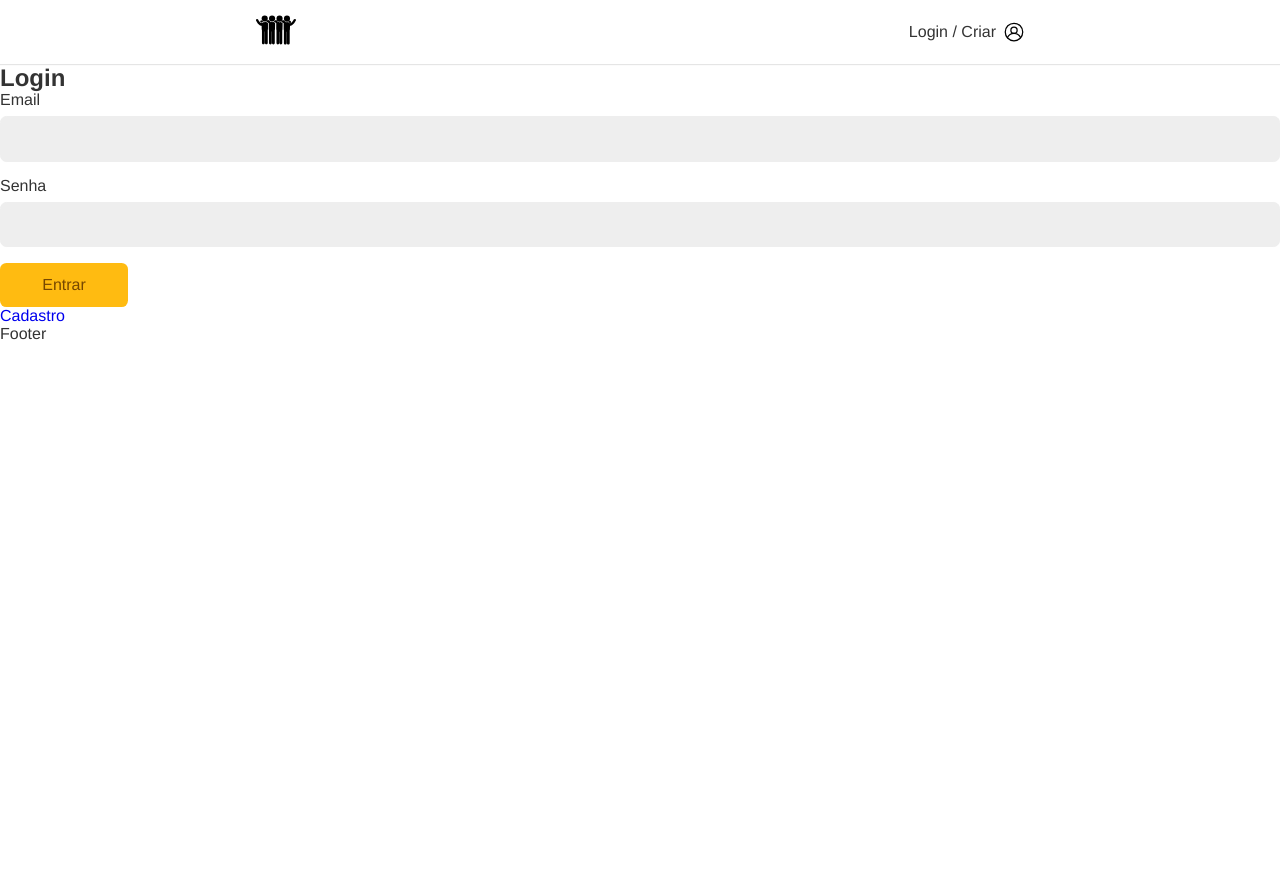
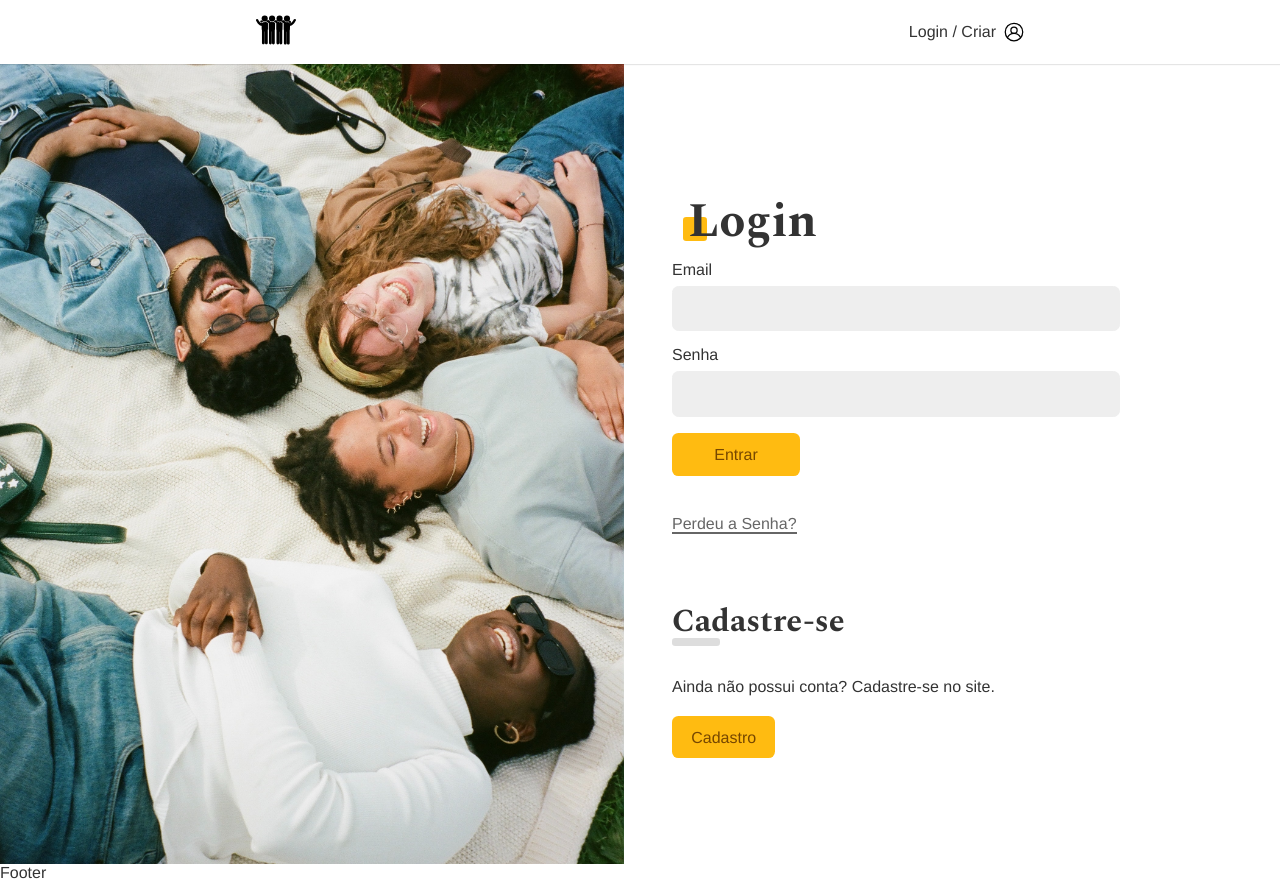
Before and after one commit to GabriellDev0/friends-gram, a React (Create React App) app: page /login in a window 1280 px wide. Before the commit the page ends 800 px from the top, so only its background shows below. Built offline with nearby package versions, Linux system fonts and the light colour scheme; no server answers.

Commit message:
Adicionei todo o estilo da página Login

```diff
--- a/src/App.css
+++ b/src/App.css
@@ -1,3 +1,5 @@
+@import url('https://fonts.googleapis.com/css2?family=Spectral:wght@700&display=swap');
+
 *{
   box-sizing: border-box;
 }
@@ -7,7 +9,7 @@
   margin: 0px;
   color: #333;
   --type-first: Helvetica, Arial, sans-serif;
-  --type-second: 'Spectral', Georgia;
+  --type-second: 'Spectral', georgia;
   font-family: var(--type-first);
 }
 
@@ -35,6 +37,7 @@
 
 a{
   text-decoration: none;
+  color: #333;
 }
 
 .container{
@@ -42,3 +45,38 @@
   padding: 0 1rem;
   margin: 0 auto;
 }
+
+.title{
+  font-family: var(--type-second);
+  line-height: 1;
+  font-size: 3rem;
+  margin: 1rem;
+  position: relative;
+  z-index: 1;
+}
+
+.title::after{
+  content: '';
+  display: block;
+  width: 1.5rem;
+  height: 1.5rem;
+  background-color: #fb1;
+  position: absolute;
+  bottom: 5px;
+  left: -5px;
+  border-radius: 0.2rem;
+  z-index: -1;
+}
+
+.animeLeft{
+  opacity: 0;
+  transform: translate3d(-20px,0,0);
+  animation: animeLeft .3s forwards;
+}
+
+@keyframes animeLeft {
+  to{
+    opacity: 1;
+    transform: initial;
+  }
+}
--- /dev/null
+++ b/src/Components/Helper/Error.js
@@ -0,0 +1,11 @@
+import React from 'react'
+
+const Error = ({error}) => {
+
+  if(!error) return null
+  return (
+    <p style={{color: '#f31', margin: '1rem 0'}}>{error}</p>
+  )
+}
+
+export default Error
--- a/src/UserContext.js
+++ b/src/UserContext.js
@@ -30,13 +30,13 @@
          console.log(errorCode);
          console.log(errorMessage);
          setError('Usuário ou senha não foram encontrados.')
+         setLoading(false)
        });
    }
 
    function logOutFirebase() {
     signOut(auth)
       .then(() => {
-        // setCurrentUser(null)
         navigate('/login')
         console.log('deslogado com sucesso');
       })
@@ -45,7 +45,7 @@
         setError(error)
       });
   }
-
+  // Session Persistence
   useEffect(()=>{
     auth.onAuthStateChanged((user)=>{
       if(user){
--- a/src/Views/Login/Components/LoginForm.js
+++ b/src/Views/Login/Components/LoginForm.js
@@ -1,14 +1,19 @@
 import React, { useContext } from 'react';
 import { Link } from 'react-router-dom';
+
+// Styles
+import styles from './LoginForm.module.css';
+import stylesBtn from '../../../Components/Forms/Button.module.css'
 
 //Form Components
 import Input from '../../../Components/Forms/Input';
 import Button from '../../../Components/Forms/Button';
 import useForm from '../../../Hooks/useForm';
 
-//Firebase endPoints
-// import {loginFirebase} from '../../../Firebase/firebaseEndPoints'
+//Helper Component
+import Error from '../../../Components/Helper/Error';
 
+//Global User Context
 import UserContext from '../../../UserContext';
 
 const LoginForm = () => {
@@ -25,9 +30,9 @@
   }
 
   return (
-    <section>
-      <h1>Login</h1>
-      <form onSubmit={handleLogin}>
+    <section className="animeLeft">
+      <h1 className="title">Login</h1>
+      <form className={styles.form} onSubmit={handleLogin}>
         <Input label="Email" type="text" name="email" {...email} />
         <Input label="Senha" type="password" name="password" {...password} />
         {loading ? (
@@ -35,9 +40,18 @@
         ) : (
           <Button>Entrar</Button>
         )}
-        {error && <p>{error}</p>}
+        {error && <Error error={error}></Error>}
       </form>
-      <Link to="/login/criar">Cadastro</Link>
+      <Link className={styles.perdeu} to="/login/perdeu">
+        Perdeu a Senha?
+      </Link>
+      <div className={styles.cadastro}>
+        <h2 className={styles.subtitle}>Cadastre-se</h2>
+        <p>Ainda não possui conta? Cadastre-se no site.</p>
+        <Link className={stylesBtn.button} to="/login/criar">
+          Cadastro
+        </Link>
+      </div>
     </section>
   );
 };
--- /dev/null
+++ b/src/Views/Login/Components/LoginForm.module.css
@@ -0,0 +1,42 @@
+.form{
+  margin-bottom: 2rem;
+}
+
+.perdeu{
+  display: inline-block;
+  color: #666;
+  padding: .5rem 0;
+  line-height: 1;
+}
+
+.perdeu::after{
+  content: '';
+  height: 2px;
+  width: 100%;
+  background: currentColor;
+  display: block;
+}
+
+.cadastro{
+  margin-top: 4rem;
+}
+
+.cadastro p{
+  margin-top: 2rem;
+  margin-bottom: 2rem;
+}
+
+.subtitle{
+  font-family: var(--type-second);
+  line-height: 1;
+  font-size: 2rem;
+}
+
+.subtitle::after{
+  content: '';
+  display: block;
+  background: #ddd;
+  height: 0.5rem;
+  width: 3rem;
+  border-radius: 0.2rem;
+}
--- a/src/Views/Login/Login.js
+++ b/src/Views/Login/Login.js
@@ -1,25 +1,27 @@
-import React from 'react'
-import { Route, Routes, Navigate } from 'react-router-dom'
-import LoginForm from './Components/LoginForm'
-import LoginCreate from './Components/LoginCreate'
-import LoginPasswordLost from './Components/LoginPasswordLost'
-import LoginPasswordReset from './Components/LoginPasswordReset'
-import UserContext from '../../UserContext'
+import React from 'react';
+import { Route, Routes, Navigate } from 'react-router-dom';
+import LoginForm from './Components/LoginForm';
+import LoginCreate from './Components/LoginCreate';
+import LoginPasswordLost from './Components/LoginPasswordLost';
+import LoginPasswordReset from './Components/LoginPasswordReset';
+import UserContext from '../../UserContext';
+import styles from './Login.module.css';
+const Login = () => {
+  const { currentUser } = React.useContext(UserContext);
 
-const Login = () => {
-  const { currentUser } = React.useContext(UserContext)
+  if (currentUser) return <Navigate to="/conta" />;
+  return (
+    <section className={styles.login}>
+      <div className={styles.forms}>
+        <Routes>
+          <Route path="/" element={<LoginForm />} />
+          <Route path="criar" element={<LoginCreate />} />
+          <Route path="perdeu" element={<LoginPasswordLost />} />
+          <Route path="resetar" element={<LoginPasswordReset />} />
+        </Routes>
+      </div>
+    </section>
+  );
+};
 
-  if(currentUser) return <Navigate to="/conta"/>
-  return (
-    <div>
-      <Routes>
-          <Route path="/" element={<LoginForm/>}/>
-          <Route path="criar" element={<LoginCreate/>}/>
-          <Route path="perdeu" element={<LoginPasswordLost/>}/>
-          <Route path="resetar" element={<LoginPasswordReset/>}/>
-      </Routes>
-    </div>
-  )
-}
-
-export default Login
+export default Login;
--- /dev/null
+++ b/src/Views/Login/Login.module.css
@@ -0,0 +1,31 @@
+.login{
+  display: grid;
+  grid-template-columns: 1fr 1fr;
+  min-height: 100vh;
+  gap: 2rem;
+}
+
+.login::before{
+  display: block;
+  content: '';
+  background: url('../../Assets/friends-login.jpg') no-repeat center center;
+  background-size: cover;
+}
+
+.forms{
+  max-width: 30rem;
+  padding: 1rem;
+  align-self: center;
+}
+
+@media (max-width: 640px){
+  .login{
+    grid-template-columns: 1fr;
+  }
+  .login::before{
+    display: none;
+  }
+  .forms{
+    max-width: 100%;
+  }
+}
```
